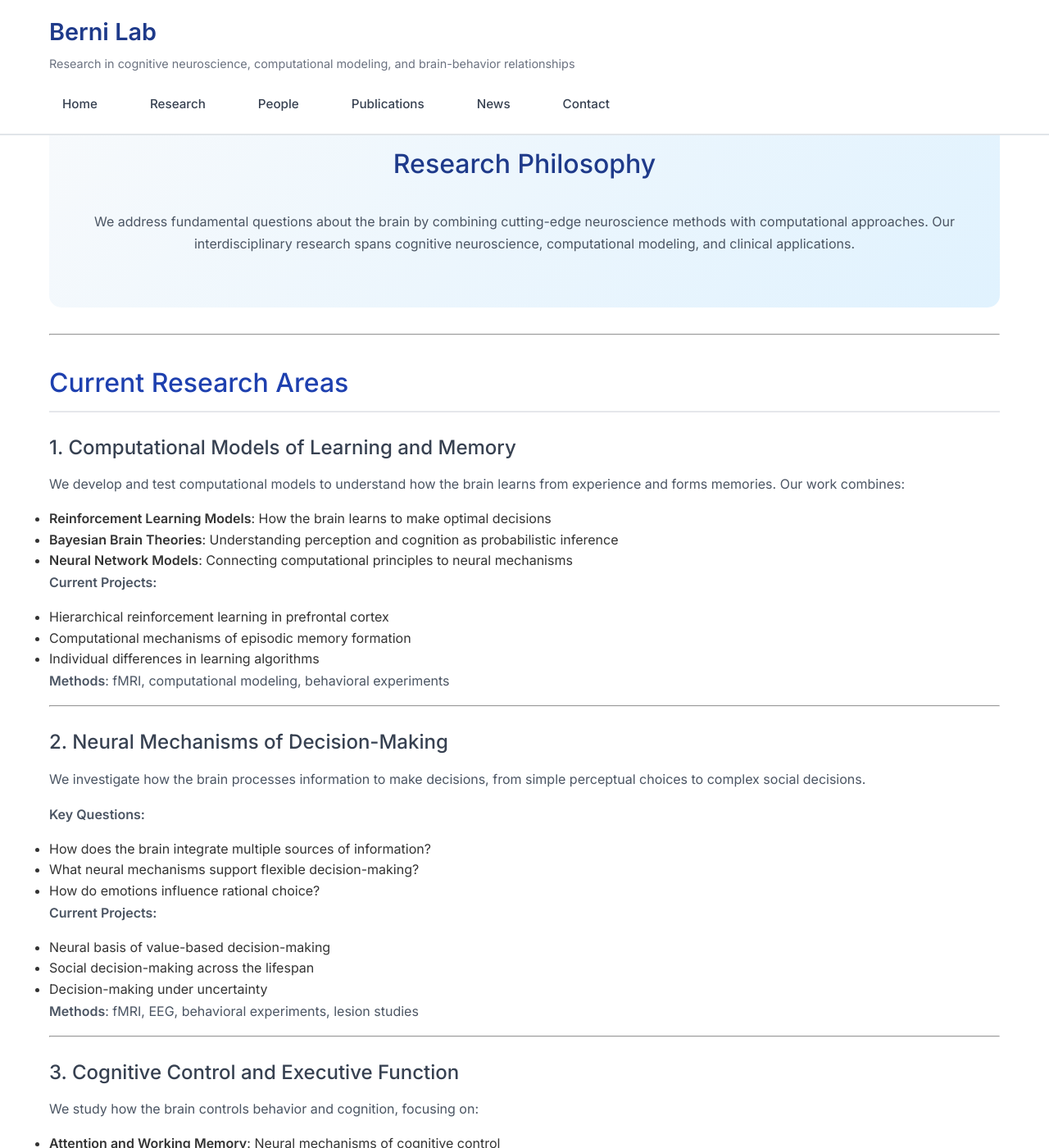
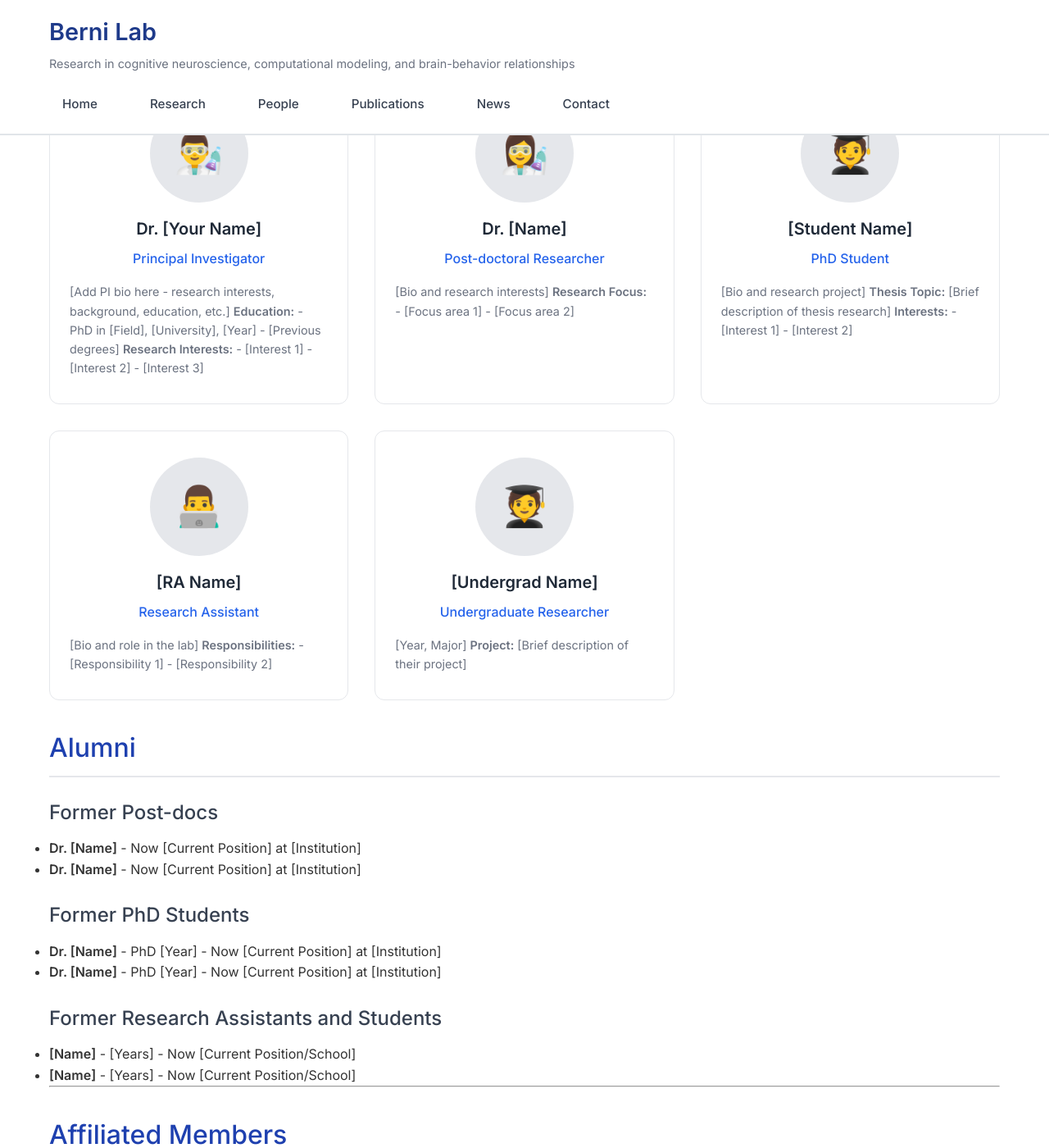
Before and after one commit to nvelichkova/berni-lab.github.io, a Jekyll site: the page built from people.md, in a window 1280 px wide and 1400 px high, scrolled down 199 px. Shown: the whole window at 82% size. Built offline with Jekyll 4.4.1, drawn with Linux system fonts in a browser that asks for light colours; some of the changed text lies outside the part shown.

Commit message:
Update people.md

```diff
--- a/people.md
+++ b/people.md
@@ -1,158 +1,129 @@
 ---
 layout: default
-title: Research
-description: Our research focuses on understanding brain mechanisms underlying cognition and behavior
-permalink: /research/
+title: People
+description: Meet our research team
+permalink: /people/
 ---
 
-# Our Research
+# Our Team
 
-<div class="research-focus">
-  <h2>Research Philosophy</h2>
-  <p>We address fundamental questions about the brain by combining cutting-edge neuroscience methods with computational approaches. Our interdisciplinary research spans cognitive neuroscience, computational modeling, and clinical applications.</p>
+<div class="people-grid">
+
+  <!-- Principal Investigator -->
+  <div class="person-card">
+    <div class="person-photo">
+      👨‍🔬
+    </div>
+    <div class="person-name">{{ site.pi_name }}</div>
+    <div class="person-role">Principal Investigator</div>
+    <div class="person-bio">
+      [Add PI bio here - research interests, background, education, etc.]
+
+      <strong>Education:</strong>
+      - PhD in [Field], [University], [Year]
+      - [Previous degrees]
+
+      <strong>Research Interests:</strong>
+      - [Interest 1]
+      - [Interest 2]
+      - [Interest 3]
+    </div>
+  </div>
+
+  <!-- Post-doctoral Researchers -->
+  <div class="person-card">
+    <div class="person-photo">
+      👩‍🔬
+    </div>
+    <div class="person-name">Dr. [Name]</div>
+    <div class="person-role">Post-doctoral Researcher</div>
+    <div class="person-bio">
+      [Bio and research interests]
+
+      <strong>Research Focus:</strong>
+      - [Focus area 1]
+      - [Focus area 2]
+    </div>
+  </div>
+
+  <!-- PhD Students -->
+  <div class="person-card">
+    <div class="person-photo">
+      🧑‍🎓
+    </div>
+    <div class="person-name">[Student Name]</div>
+    <div class="person-role">PhD Student</div>
+    <div class="person-bio">
+      [Bio and research project]
+
+      <strong>Thesis Topic:</strong>
+      [Brief description of thesis research]
+
+      <strong>Interests:</strong>
+      - [Interest 1]
+      - [Interest 2]
+    </div>
+  </div>
+
+  <!-- Research Assistants -->
+  <div class="person-card">
+    <div class="person-photo">
+      👨‍💻
+    </div>
+    <div class="person-name">[RA Name]</div>
+    <div class="person-role">Research Assistant</div>
+    <div class="person-bio">
+      [Bio and role in the lab]
+
+      <strong>Responsibilities:</strong>
+      - [Responsibility 1]
+      - [Responsibility 2]
+    </div>
+  </div>
+
+  <!-- Undergraduate Researchers -->
+  <div class="person-card">
+    <div class="person-photo">
+      🧑‍🎓
+    </div>
+    <div class="person-name">[Undergrad Name]</div>
+    <div class="person-role">Undergraduate Researcher</div>
+    <div class="person-bio">
+      [Year, Major]
+
+      <strong>Project:</strong>
+      [Brief description of their project]
+    </div>
+  </div>
+
 </div>
+
+## Alumni
+
+### Former Post-docs
+- **Dr. [Name]** - Now [Current Position] at [Institution]
+- **Dr. [Name]** - Now [Current Position] at [Institution]
+
+### Former PhD Students
+- **Dr. [Name]** - PhD [Year] - Now [Current Position] at [Institution]
+- **Dr. [Name]** - PhD [Year] - Now [Current Position] at [Institution]
+
+### Former Research Assistants and Students
+- **[Name]** - [Years] - Now [Current Position/School]
+- **[Name]** - [Years] - Now [Current Position/School]
 
 ---
 
-## Current Research Areas
+## Affiliated Members
 
-### 1. Computational Models of Learning and Memory
+### Collaborators
+- **[Name]**, [Institution] - [Collaboration area]
+- **[Name]**, [Institution] - [Collaboration area]
 
-We develop and test computational models to understand how the brain learns from experience and forms memories. Our work combines:
-
-- **Reinforcement Learning Models**: How the brain learns to make optimal decisions
-- **Bayesian Brain Theories**: Understanding perception and cognition as probabilistic inference
-- **Neural Network Models**: Connecting computational principles to neural mechanisms
-
-**Current Projects:**
-- Hierarchical reinforcement learning in prefrontal cortex
-- Computational mechanisms of episodic memory formation
-- Individual differences in learning algorithms
-
-**Methods**: fMRI, computational modeling, behavioral experiments
+### Visiting Researchers
+- **[Name]** - [Institution], [Dates]
+- **[Name]** - [Institution], [Dates]
 
 ---
 
-### 2. Neural Mechanisms of Decision-Making
-
-We investigate how the brain processes information to make decisions, from simple perceptual choices to complex social decisions.
-
-**Key Questions:**
-- How does the brain integrate multiple sources of information?
-- What neural mechanisms support flexible decision-making?
-- How do emotions influence rational choice?
-
-**Current Projects:**
-- Neural basis of value-based decision-making
-- Social decision-making across the lifespan
-- Decision-making under uncertainty
-
-**Methods**: fMRI, EEG, behavioral experiments, lesion studies
-
----
-
-### 3. Cognitive Control and Executive Function
-
-We study how the brain controls behavior and cognition, focusing on:
-
-- **Attention and Working Memory**: Neural mechanisms of cognitive control
-- **Cognitive Flexibility**: How the brain adapts to changing environments
-- **Inhibitory Control**: Neural basis of behavioral inhibition
-
-**Current Projects:**
-- Development of cognitive control across adolescence
-- Individual differences in executive function
-- Cognitive control in aging
-
-**Methods**: fMRI, EEG, neuropsychological assessment
-
----
-
-### 4. Clinical Applications
-
-We translate our basic research findings to understand and treat brain disorders.
-
-**Clinical Populations:**
-- Attention Deficit Hyperactivity Disorder (ADHD)
-- Depression and anxiety disorders
-- Mild cognitive impairment and dementia
-- Autism spectrum disorders
-
-**Current Projects:**
-- Computational markers of psychiatric disorders
-- Cognitive training interventions
-- Personalized treatment approaches
-
-**Methods**: Clinical assessments, neuroimaging, computational modeling
-
----
-
-## Research Methods and Techniques
-
-### Neuroimaging
-- **Functional MRI (fMRI)**: High-resolution brain activity measurement
-- **Structural MRI**: Brain anatomy and connectivity
-- **Diffusion Tensor Imaging (DTI)**: White matter connectivity
-
-### Electrophysiology
-- **EEG**: High-temporal resolution neural activity
-- **Event-Related Potentials (ERPs)**: Neural responses to specific events
-
-### Computational Approaches
-- **Reinforcement Learning Models**: Q-learning, actor-critic, hierarchical RL
-- **Bayesian Models**: Optimal decision-making under uncertainty
-- **Neural Network Models**: Deep learning and biologically-inspired networks
-
-### Behavioral Methods
-- **Cognitive Tasks**: Decision-making, attention, memory paradigms
-- **Psychophysics**: Perception and psychometric function estimation
-- **Ecological Momentary Assessment**: Real-world behavior measurement
-
----
-
-## Current Funding
-
-### Active Grants
-- **[Funding Agency]**: "[Grant Title]" ([Amount], [Years])
-  - *Role*: Principal Investigator
-  - *Focus*: [Brief description]
-
-- **[Funding Agency]**: "[Grant Title]" ([Amount], [Years])
-  - *Role*: Co-Investigator
-  - *Focus*: [Brief description]
-
-### Equipment and Resources
-- 3T MRI Scanner (shared facility)
-- 64-channel EEG system
-- Eye-tracking laboratory
-- High-performance computing cluster
-- Behavioral testing suites
-
----
-
-## Collaborative Networks
-
-### Local Collaborations
-- **[Department/Institution]**: [Collaboration topic]
-- **[Department/Institution]**: [Collaboration topic]
-
-### National and International Partners
-- **[Institution, Location]**: [Collaboration topic]
-- **[Institution, Location]**: [Collaboration topic]
-
----
-
-## Research Impact
-
-### Recent Highlights
-- Our work on [topic] has been cited [number] times since publication
-- [Specific finding] has influenced [field/application]
-- Our computational model has been adopted by [other researchers/applications]
-
-### Media Coverage
-- Featured in [Publication/Media Outlet] for research on [topic]
-- [PI Name] interviewed about [research finding] on [Media Outlet]
-
----
-
-*Interested in our research? See our [Publications]({{ '/publications/' | relative_url }}) for detailed findings or [Contact Us]({{ '/contact/' | relative_url }}) for collaboration opportunities.*
+*Interested in joining our lab? Please see our [Contact]({{ '/contact/' | relative_url }}) page for information about available positions and how to apply.*
```
